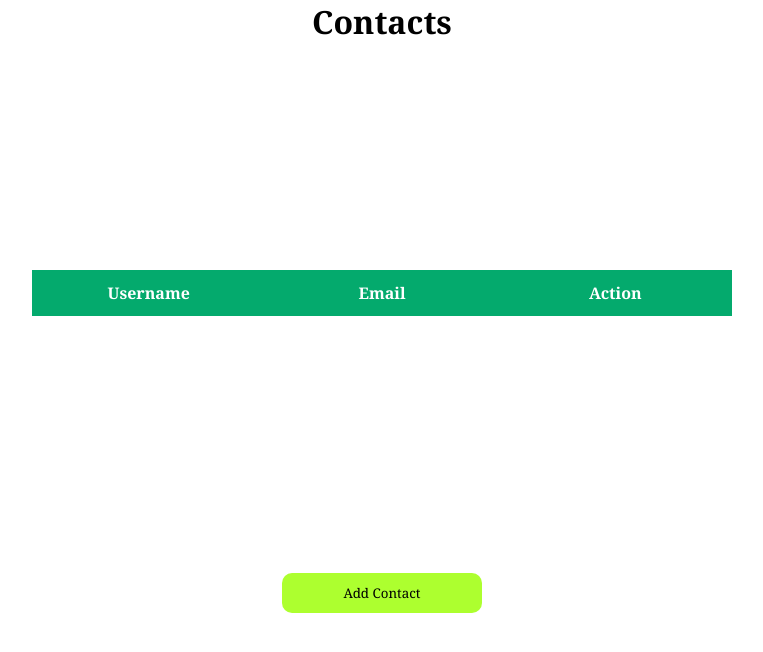
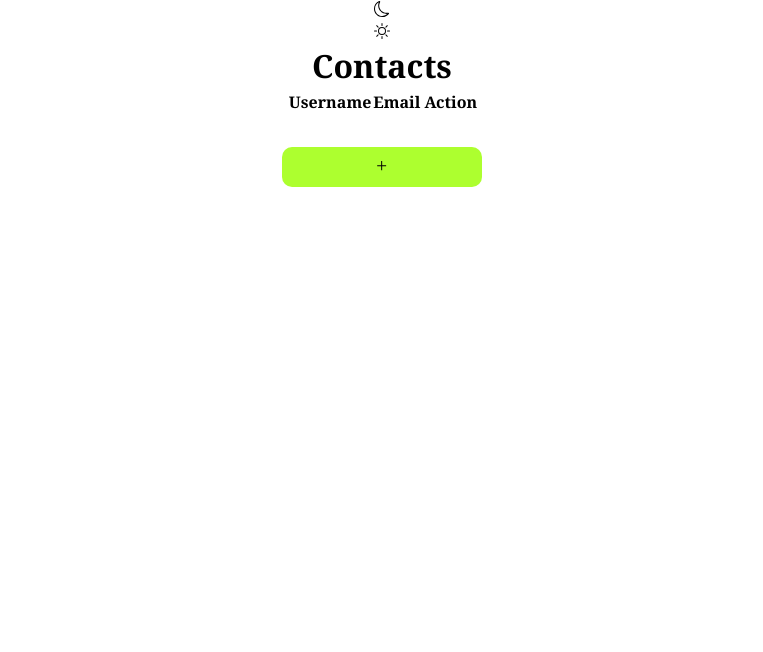
Before and after one commit to Alex2518-9/rb_contacts, a React (Create React App) app: page / in a window 1280 px wide. Shown: the top 652 px of the page, without its empty margins (258-1021 px from the left). Built offline with nearby package versions, Linux system fonts and the light colour scheme.

Commit message:
feat(newProps):new props for components

```diff
--- a/src/App.jsx
+++ b/src/App.jsx
@@ -6,81 +6,128 @@ import EditButton from "./components/buttons/editButton/EditButton";
 import SaveButton from "./components/buttons/saveButton/SaveButton";
 import AddContactForm from "./components/forms/addContactForm/AddContactForm";
 import { v4 as uuid } from "uuid";
-
-
-
+import { BsMoon } from "react-icons/bs";
+import { BsSun } from "react-icons/bs";
+import { AiOutlinePlus } from "react-icons/ai";
 
 function App() {
-  const [users, setUsers] = useState([]);
+  const [contacts, setContacts] = useState([]);
   const [mode, setMode] = useState("home");
-  const [editTableData, setEditTableData] = useState();
+  const [editContactData, setEditContactData] = useState();
+  const [darkTheme, setDarkTheme] = useState(true);
+
+  console.log(darkTheme);
 
   const onDelete = (id) => {
-    const newList = users.filter((item) => item.id !== id);
-    setUsers(newList);
+    setContacts((previouaState) =>
+      previouaState.filter((item) => item.id !== id)
+    );
   };
 
   const onEdit = (id) => {
-    const [editedRow] = users.filter((item) => item.id === id);
-    setEditTableData(editedRow);
+    const [editedRow] = contacts.filter((item) => item.id === id);
+    setEditContactData(editedRow);
     setMode("edit");
   };
 
   const onSave = (updateContact) => {
-    const newUsersList = users.map((contact) => {
+    const newUsersList = contacts.map((contact) => {
       if (contact.id === updateContact.id) {
         return updateContact;
       }
       return contact;
     });
-    setUsers(newUsersList);
+    setContacts(newUsersList);
     setMode("home");
-    setEditTableData(undefined);
+    setEditContactData(undefined);
   };
 
   const onAdd = (newUser) => {
-    setUsers([newUser, ...users]);
+    setContacts([newUser, ...contacts]);
     setMode("home");
   };
 
+  const onLight = () => {
+    setDarkTheme(false);
+  };
+
+  const onDark = () => {
+    setDarkTheme(true);
+  };
+
   return (
-    <div className="App">
-      <h1>Contacts</h1>
+    <div className={darkTheme ? "App" : ".App-light"}>
+      <div className="switch">
+        <div className="switch-container">
+          <div className={darkTheme ? "moon" : "sun"} onClick={onDark}>
+            <BsMoon />
+          </div>
+          <div className={darkTheme ? "sun" : "moon"} onClick={onLight}>
+            <BsSun />
+          </div>
+        </div>
+      </div>
 
       {mode === "home" && (
         <>
-          <table className="contacts">
+          <div
+            className={
+              darkTheme
+                ? "contact-container-title-dark"
+                : "contact-container-title-light"
+            }
+          >
+            <h1>Contacts</h1>
+          </div>
+          <table
+            className={
+              darkTheme
+                ? "contact-container-body-dark"
+                : "contact-container-body-light"
+            }
+          >
             <thead>
               <tr>
+                <div className="head-texts">
                   <th>Username</th>
                   <th>Email</th>
+                </div>
                 <th>Action</th>
               </tr>
             </thead>
             <tbody>
-              {users.map(({ id, name, email }) => (
+              {contacts.map(({ id, name, email }) => (
                 <tr className="sor" key={id}>
                   <td>{name}</td>
                   <td>{email}</td>
                   <td>
-                    <DeleteButton onDelete={() => onDelete(id)} />
-                    <EditButton onEdit={() => onEdit(id)} />
+                    <div className="action-button-container">
+                      <DeleteButton
+                        darkTheme={darkTheme}
+                        onDelete={() => onDelete(id)}
+                      />
+                      <EditButton
+                        darkTheme={darkTheme}
+                        onEdit={() => onEdit(id)}
+                      />
+                    </div>
                   </td>
                 </tr>
               ))}
             </tbody>
           </table>
-          <CreateButton onClick={() => setMode("add")}>
-            Add Contact
+          <CreateButton darkTheme={darkTheme} onClick={() => setMode("add")}>
+            <AiOutlinePlus />
           </CreateButton>
         </>
       )}
 
       {mode === "add" && (
         <AddContactForm
+          formTitle={mode}
+          darkTheme={darkTheme}
           onCancel={() => setMode("home")}
           confirmButton={(newContact) => (
-            <>
             <CreateButton
               onClick={() =>
                 onAdd({
@@ -91,22 +138,23 @@ function App() {
             >
               Create
             </CreateButton>
-            </>
           )}
         />
       )}
 
       {mode === "edit" && (
         <AddContactForm
+          formTitle={mode}
+          darkTheme={darkTheme}
           onCancel={() => setMode("home")}
           onSave={onSave}
-          contact={editTableData}
+          contact={editContactData}
           confirmButton={(contact) => (
             <>
               <SaveButton
                 onSave={() =>
                   onSave({
-                    ...editTableData,
+                    ...editContactData,
                     ...contact,
                   })
                 }
```
Lines whose indentation alone changed are shown as unchanged.
